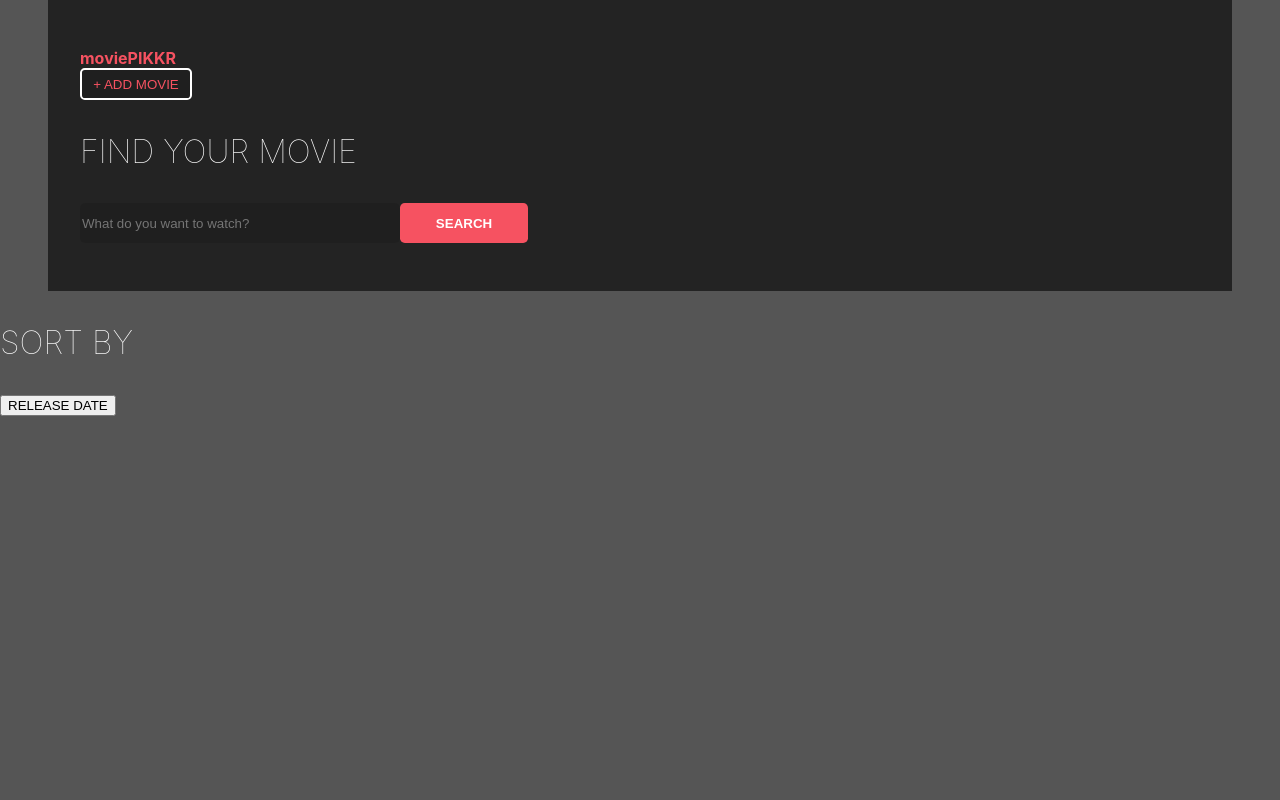
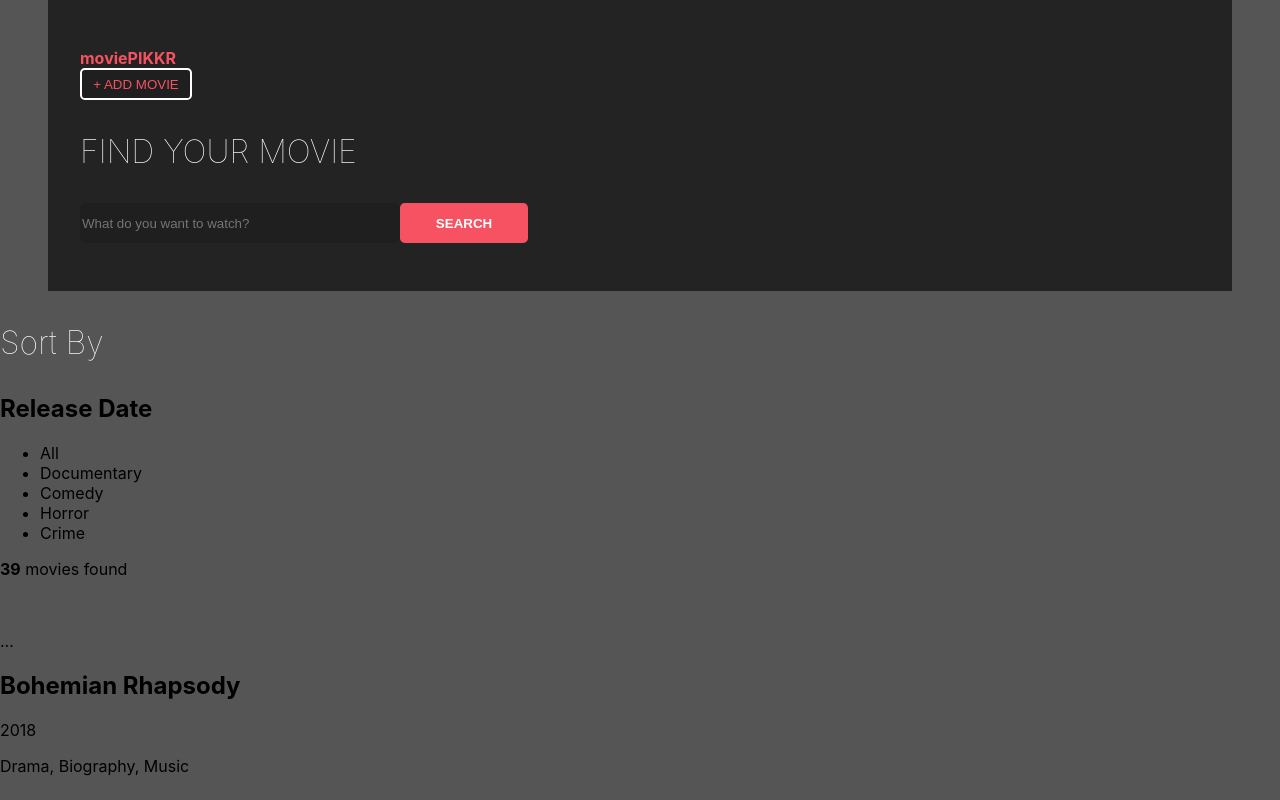
Before and after one commit to pikktorr/movie-pikkr, a React (Create React App) app: page / in a window 1280 px wide. Shown: the top 800 px of the page. Built offline with nearby package versions, Linux system fonts and the light colour scheme.

Commit message:
cardlist

```diff
--- a/src/Components/Body.js
+++ b/src/Components/Body.js
@@ -1,11 +1,17 @@
 import React from "react";
 
 import { ResultSort } from "./result-sort/result-sort.component";
+import { ResultFilter } from "./result-filter/result-filter.component";
+import { ResultCount } from "./result-count/result-count.component";
+import { ItemList } from "./item-list/item-list.component";
 
 const Body = () => {
   return (
-    <div className="body">
+    <div className="result-body">
       <ResultSort />
+      <ResultFilter />
+      <ResultCount />
+      <ItemList />
     </div>
   );
 };
--- /dev/null
+++ b/src/Components/item-card/item-card.component.jsx
@@ -0,0 +1,15 @@
+import React from "react";
+
+export const ItemCard = () => {
+  return (
+    <div className="item-card">
+      <div className="item-poster">
+        <img src="" alt="" />
+      </div>
+      <p className="item-menu">...</p>
+      <h2 className="item-title">Bohemian Rhapsody</h2>
+      <p className="item-date">2018</p>
+      <p className="item-genre">Drama, Biography, Music</p>
+    </div>
+  );
+};
--- /dev/null
+++ b/src/Components/item-list/item-list.component.jsx
@@ -0,0 +1,14 @@
+import React from "react";
+
+import { ItemCard } from "../item-card/item-card.component";
+
+export const ItemList = () => {
+  return (
+    <div className="item-list">
+      <ItemCard />
+      <ItemCard />
+      <ItemCard />
+      <ItemCard />
+    </div>
+  );
+};
--- /dev/null
+++ b/src/Components/result-count/result-count.component.jsx
@@ -0,0 +1,11 @@
+import React from "react";
+
+export const ResultCount = () => {
+  return (
+    <div className="result-count">
+      <p>
+        <b>39</b> movies found
+      </p>
+    </div>
+  );
+};
--- /dev/null
+++ b/src/Components/result-filter/result-filter.component.jsx
@@ -0,0 +1,15 @@
+import React from "react";
+
+export const ResultFilter = () => {
+  return (
+    <div className="result-filter">
+      <ul>
+        <li className="filter-all">All</li>
+        <li className="filter-documentary">Documentary</li>
+        <li className="filter-comedy">Comedy</li>
+        <li className="filter-horror">Horror</li>
+        <li className="filter-crime">Crime</li>
+      </ul>
+    </div>
+  );
+};
--- a/src/Components/result-sort/result-sort.component.jsx
+++ b/src/Components/result-sort/result-sort.component.jsx
@@ -2,9 +2,9 @@ import React from "react";
 
 export const ResultSort = () => {
   return (
-    <div>
-      <h3>SORT BY</h3>
-      <button>RELEASE DATE</button>
+    <div className="result-sort">
+      <h3>Sort By</h3>
+      <h2>Release Date</h2>
     </div>
   );
 };
--- a/src/Containers/App.js
+++ b/src/Containers/App.js
@@ -1,10 +1,15 @@
-import React from "react";
+import React, { Component } from "react";
 import "./App.css";
 
 import Header from "../Components/Header";
 import Body from "../Components/Body";
 
-function App() {
+class App extends Component {
+  constructor() {
+    super();
+    this.state = {};
+  }
+  render() {
     return (
       <div className="app-component">
         <Header />
@@ -12,5 +17,6 @@ function App() {
       </div>
     );
   }
+}
 
 export default App;
```
Also changed, not shown: src/Components/item-card/item-card.style.css (added). Lines whose indentation alone changed are shown as unchanged.
